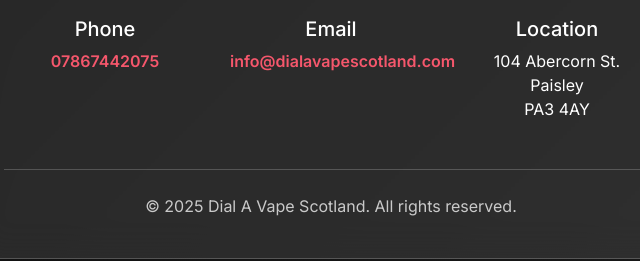
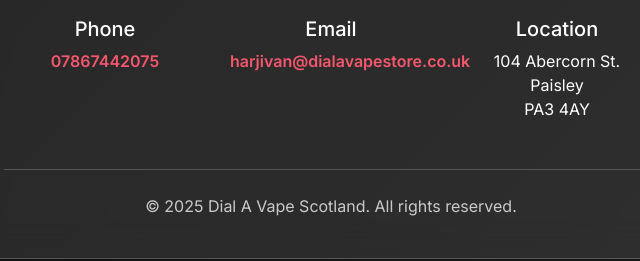
Before and after one commit to icandcotrading/icandcotrading.github.io, a plain HTML site: page index.html in a window 1280 px wide. Shown: the part 3943-4204 px from the top of the page, 309-949 px from the left. Drawn offline with nearby package versions, Linux system fonts and the light colour scheme.

Commit message:
Update index.html

```diff
--- a/index.html
+++ b/index.html
@@ -356,7 +356,7 @@
                 <div class="col-md-4 mb-4">
                   <div class="contact-icon">✉️</div>
                   <h5>Email</h5>
-                  <a href="mailto:info@dialavapescotland.com" class="contact-link">info@dialavapescotland.com</a>
+                  <a href="mailto:harjivan@dialavapestore.co.uk" class="contact-link">harjivan@dialavapestore.co.uk</a>
                 </div>
 
                 <div class="col-md-4 mb-4">
```
